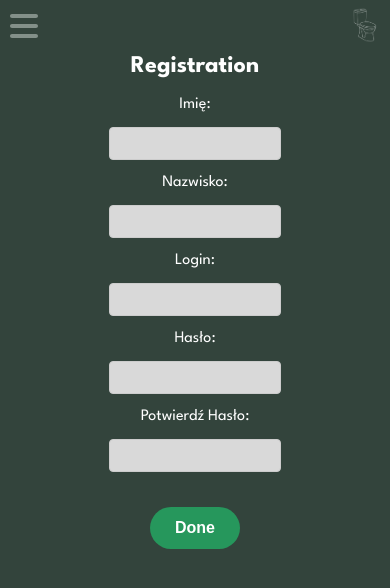
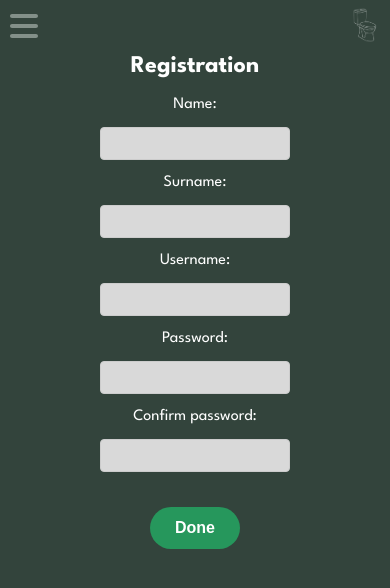
Before and after one commit to barbarakaluza/Toilet-app, a React (Create React App) app: page /registration in a window 390 px wide. Shown: the top 588 px of the page. Built offline with nearby package versions, Linux system fonts and the light colour scheme.

Commit message:
add styles to registration form

```diff
--- a/src/App.css
+++ b/src/App.css
@@ -231,6 +231,7 @@ input, textarea {
 .label-reg {
   display: block;
   width: 60%;
+  text-align: 'center'
 }
 
 .input-reg {
@@ -242,4 +243,10 @@ input, textarea {
   margin-left: 8px;
   margin-right: 8px;
 }
+
+.container-reg {
+  display: flex;
+  flex-direction: column;
+  align-items: center;
 }
+}
--- a/src/components/Registration/RegistrationForm.js
+++ b/src/components/Registration/RegistrationForm.js
@@ -11,6 +11,8 @@ function RegistrationForm() {
     confirmPassword: ''
   });
 
+  const [passwordMatch, setPasswordMatch] = useState(true);
+
   const handleChange = (e) => {
     const { name, value } = e.target;
     setFormData(prevState => ({
@@ -21,69 +23,88 @@ function RegistrationForm() {
 
   const handleSubmit = (e) => {
     e.preventDefault();
+    // Sprawdzanie, czy hasło i potwierdzenie hasła są takie same
+    if (formData.password === formData.confirmPassword) {
+      setPasswordMatch(true);
       // Tutaj możesz dodać logikę obsługi danych z formularza,
       // np. walidację i wysłanie ich do serwera
       console.log(formData);
+    } else {
+      setPasswordMatch(false);
+    }
   };
 
   return (
     <div>
-      <h2 className='title-reg' >Registration</h2>
+      <h2 className='title-reg'>Registration</h2>
       <form className='registration-form' onSubmit={handleSubmit}>
+        <div className='container-reg'>
           <label className='label-reg'>
-          Imię:
-          <input class='input-reg'
+            Name:
+          </label>
+          <input className='input-reg'
             type="text"
             name="firstName"
             value={formData.firstName}
             onChange={handleChange}
             required
           />
+        </div>
+        <div className='container-reg'>
+          <label className='label-reg'>
+            Surname:
           </label>
-        <label className='label-reg'>
-          Nazwisko:
-          <input class='input-reg'
+          <input className='input-reg'
             type="text"
             name="lastName"
             value={formData.lastName}
             onChange={handleChange}
             required
           />
+        </div>
+        <div className='container-reg'>
+          <label className='label-reg'>
+            Username:
           </label>
-        <label className='label-reg'>
-          Login:
-          <input class='input-reg'
+          <input className='input-reg'
             type="text"
             name="username"
             value={formData.username}
             onChange={handleChange}
             required
           />
+        </div>
+        <div className='container-reg'>
+          <label className='label-reg'>
+            Password:
           </label>
-        <label className='label-reg'>
-          Hasło:
-          <input class='input-reg'
+          <input className='input-reg'
             type="password"
             name="password"
             value={formData.password}
             onChange={handleChange}
             required
           />
+        </div>
+        <div className='container-reg'>
+          <label className='label-reg'>
+            Confirm password:
           </label>
-        <label className='label-reg'>
-          Potwierdź Hasło:
-          <input class='input-reg'
+          <input className='input-reg'
             type="password"
             name="confirmPassword"
             value={formData.confirmPassword}
             onChange={handleChange}
             required
           />
-        </label>
+          </div>
+        {!passwordMatch && <p>Hasła nie pasują do siebie.</p>}
         <RegistrationButton />
       </form>
     </div>
+
   );
 }
 
+
 export default RegistrationForm;
```
Lines whose indentation alone changed are shown as unchanged.
